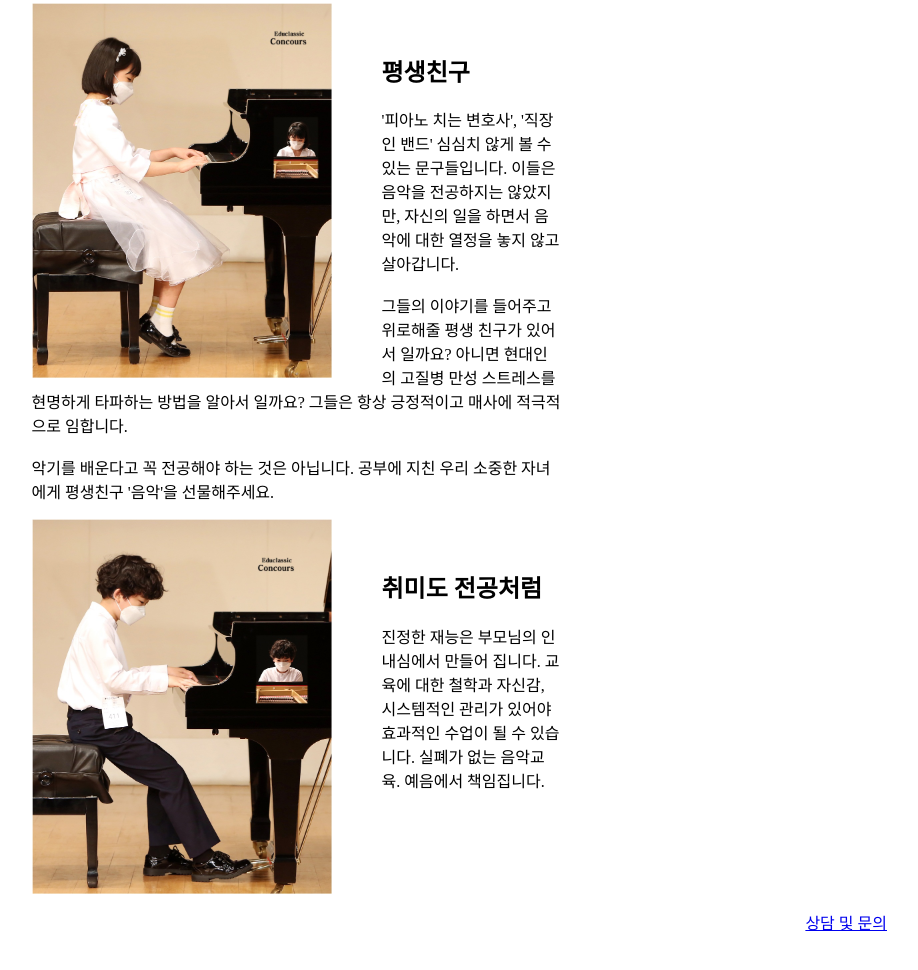
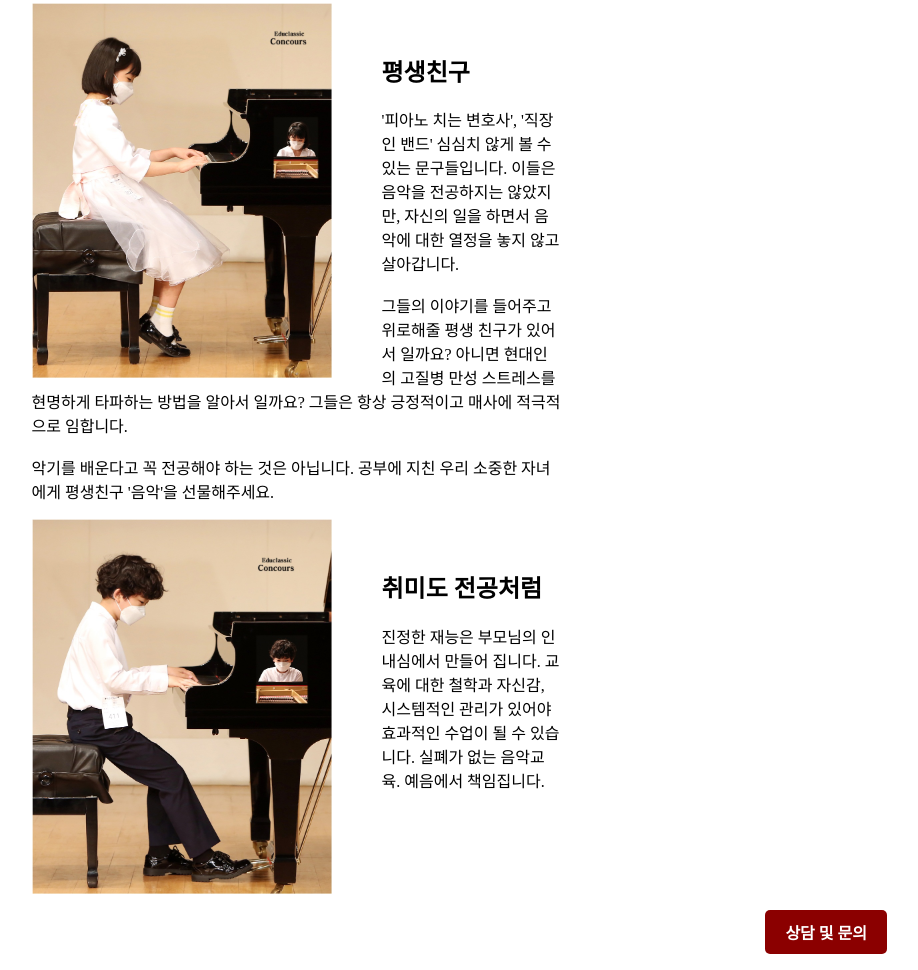
Before and after one commit to RichardLeeIII/Yeaum, a plain HTML site: page index.html in a window 1280 px wide. Shown: the part 300-1270 px from the top of the page, without its empty margins (343-1261 px from the left). Drawn offline with Linux system fonts and the light colour scheme.

Commit message:
Add files via upload

```diff
--- a/style.css
+++ b/style.css
@@ -64,6 +64,20 @@ footer {
   margin: 0 auto;
 }
 
+.footer a {
+  display: inline-block;
+  padding: 10px 20px;
+  background-color: darkred;
+  color: white;
+  text-decoration: none;
+  border-radius: 5px;
+  font-weight: bold;
+}
+
+.footer a:hover {
+  background-color: #8b0000; /* Darken the background color on hover */
+}
+
 @media (max-width: 680px) {
   h1 {
     font-size: 3rem;
```
